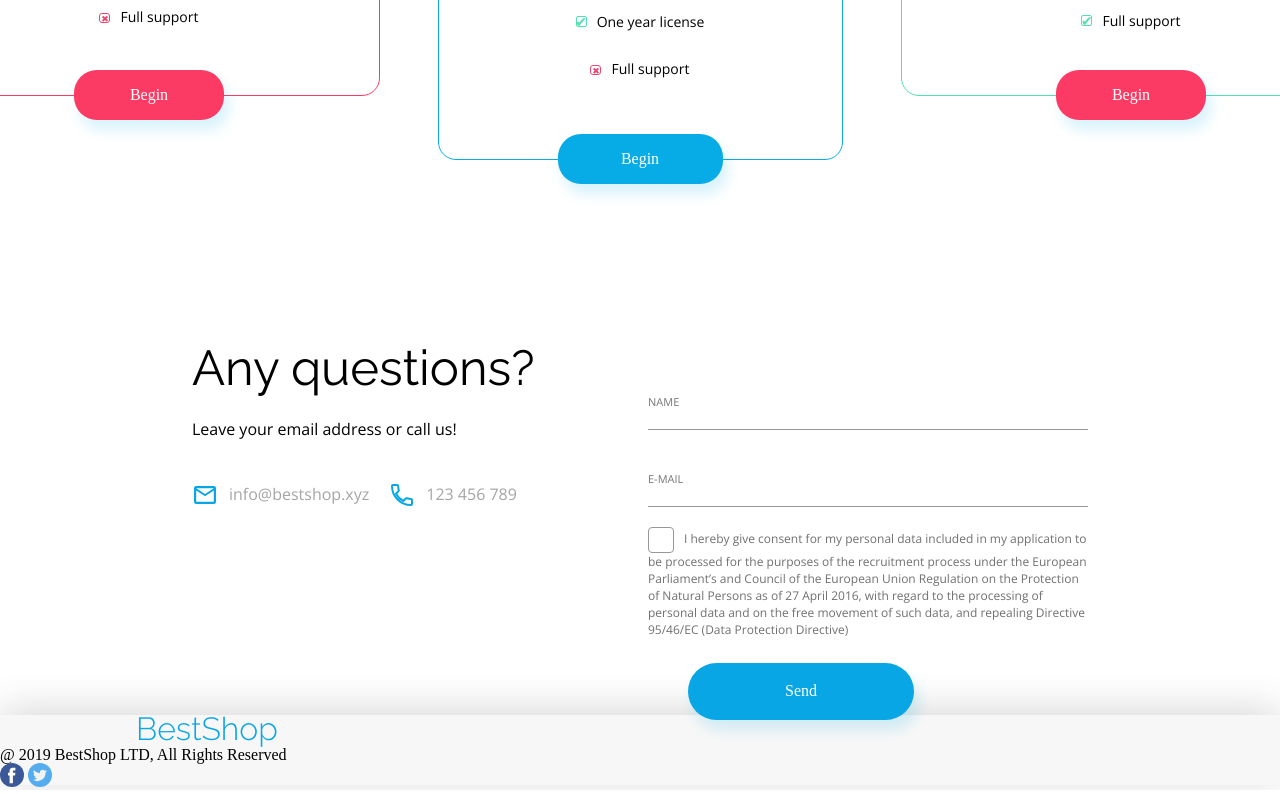
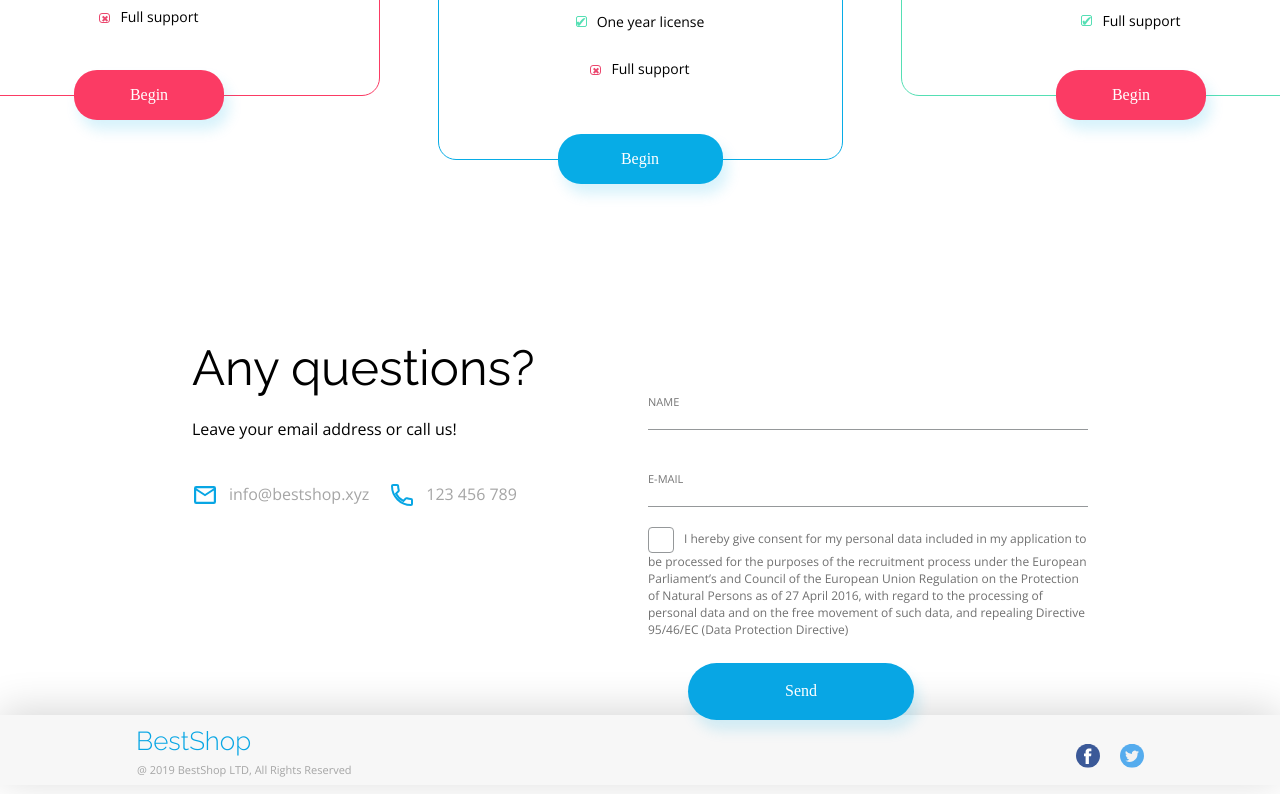
Before and after one commit to samopocuc/BestShop, a website: page index.html in a window 1280 px wide. Shown: the part 3155-3949 px from the top of the page. Drawn offline with nearby package versions, Linux system fonts and the light colour scheme.

Commit message:
done footer

```diff
--- a/css/style.css
+++ b/css/style.css
@@ -737,9 +737,51 @@
 
 
 
-
+/* --footer-- */
 #footer .container {
+    display: flex;
+    justify-content: space-between;
+    align-items: center;
     height: 89px;
     background-color: var(--lynx-white-color);
     box-shadow: 0 -5px 40px var(--black-color-transparent-200);
 }
+.footer__columns {
+    display: flex;         /* že imaš flex */
+    justify-content: flex-start; /* ohrani levi stolpec na levi */
+    position: relative;    /* za absolute položaj social ikon */
+    width: 100%;
+}
+
+.footer__social-icons {
+    position: absolute; /* potisne social ikone ven iz normalnega toka */
+    transform: translateY(140%);
+    right: 0;              /* na desni rob containerja */
+    display: flex;
+    gap: 20px;             /* razmik med ikonami */
+    margin-right: 136px;
+    align-items: center;
+}
+.footer__logo {
+    width: 115px;
+    height: 30px;
+    font-family: var(--primary-font), sans-serif;
+    font-weight: 300;
+    font-size: 1.625rem;
+    color: var(--blue-color);
+    text-align: left;
+    margin-left: 8.5rem;
+    margin-top: 20px;
+    line-height: 1.875rem;
+    display: flex;
+    align-items: center;
+}
+.footer__text {
+    font-family: "Open Sans", sans-serif;
+    font-size: 11px;
+    line-height: 15px;
+    color: var(--dark-gray-color);
+    margin-left: 137px;
+    margin-top: 6px;
+    margin-bottom: 17px;
+}
--- a/index.html
+++ b/index.html
@@ -192,15 +192,14 @@
         <div class="container">
             <div class="footer__columns">
                 <div class="footer__column first-column">
-                    <div class="top-section__logo">
-                        BestShop
-                    </div>
+                    <div class="footer__logo">BestShop</div>
                     <p class="footer__text">@ 2019 BestShop LTD, All Rights Reserved</p>
-                    <div class="footer__social-icons">
-                        <img src="images/facebook.svg" alt="fb">
-                        <img src="images/twitter.svg" alt="fb">
-                    </div>
                 </div> <!-- e: first-column -->
+
+                <div class="footer__social-icons">
+                    <a href="#"><img src="images/facebook.svg" alt="Facebook"></a>
+                    <a href="#"><img src="images/twitter.svg" alt="Twitter"></a>
+                </div><!-- e: footer__social-icons -->
             </div> <!-- e: footer__columns -->
         </div> <!-- e: container -->
     </footer>
```
